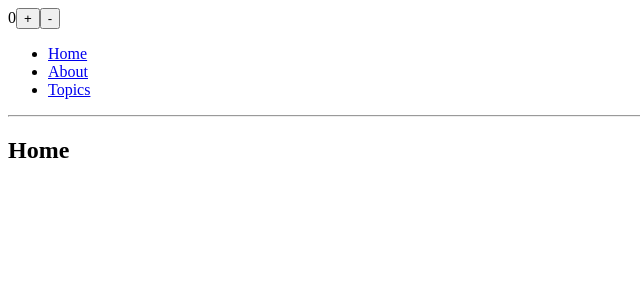
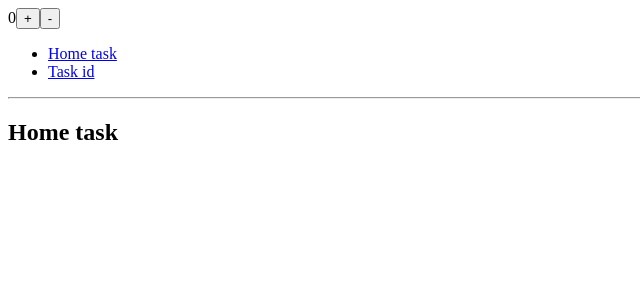
Before and after one commit to galvizlaura69/driven-ev, a React (Create React App) app: page / in a window 1280 px wide. Shown: the top 300 px of the page, without its empty margins (0-640 px from the left). Built offline with nearby package versions, Linux system fonts and the light colour scheme.

Commit message:
components

```diff
--- a/package.json
+++ b/package.json
@@ -5,9 +5,9 @@
   "dependencies": {
     "react": "15.6.1",
     "react-dom": "15.6.1",
+    "react-redux": "5.0.6",
     "react-router-dom": "4.1.2",
-    "redux": "3.7.2",
-    "react-redux": "5.0.6"
+    "redux": "3.7.2"
   },
   "scripts": {
     "start": "react-scripts start",
@@ -16,6 +16,7 @@
     "eject": "react-scripts eject"
   },
   "devDependencies": {
+    "@types/react-router-dom": "^5.3.3",
     "react-scripts": "latest"
   },
   "browserslist": {
--- a/src/components/About.js
+++ /dev/null
@@ -1,9 +0,0 @@
-import React from 'react';
-
-const About = () => (
-  <div>
-    <h2>About</h2>
-  </div>
-);
-
-export default About;
--- a/src/components/Home.js
+++ b/src/components/Home.js
@@ -2,7 +2,7 @@ import React from 'react';
 
 const Home = () => (
   <div>
-    <h2>Home</h2>
+    <h2>Home task</h2>
   </div>
 );
 
--- /dev/null
+++ b/src/components/Task.js
@@ -0,0 +1,14 @@
+import React from 'react';
+//import { useParams } from 'react-router-dom';
+
+
+const Task = () => {
+  //const { taskId } = useParams();
+
+  return (
+   <div>
+    <h2>task</h2>
+  </div>
+)};
+
+export default Task;
--- a/src/index.js
+++ b/src/index.js
@@ -4,10 +4,10 @@ import { BrowserRouter as Router, Route, Link } from 'react-router-dom';
 import store from "./store/store";
 import { Provider } from 'react-redux';
 
-import About from './components/About';
+
 import Home from './components/Home';
-import Topics from './components/Topics';
 import Counter from './containers/Counter';
+import Task from './components/Task';
 
 const BasicExample = () => (
   <Provider store={store}>
@@ -16,16 +16,14 @@ const BasicExample = () => (
     <div>
       <Counter/>
       <ul>
-        <li><Link to="/">Home</Link></li>
-        <li><Link to="/about">About</Link></li>
-        <li><Link to="/topics">Topics</Link></li>
+        <li><Link to="/">Home task</Link></li>
+        <li><Link to="/task/1">Task id</Link></li>
       </ul>
 
       <hr />
 
       <Route exact path="/" component={Home} />
-      <Route path="/about" component={About} />
-      <Route path="/topics" component={Topics} />
+      <Route path="/task/:taskId" component={Task} />
     </div>
   </Router>
   </Provider>
```
Also changed, not shown: 6 other files (tests, documents, lock files or other folders).
